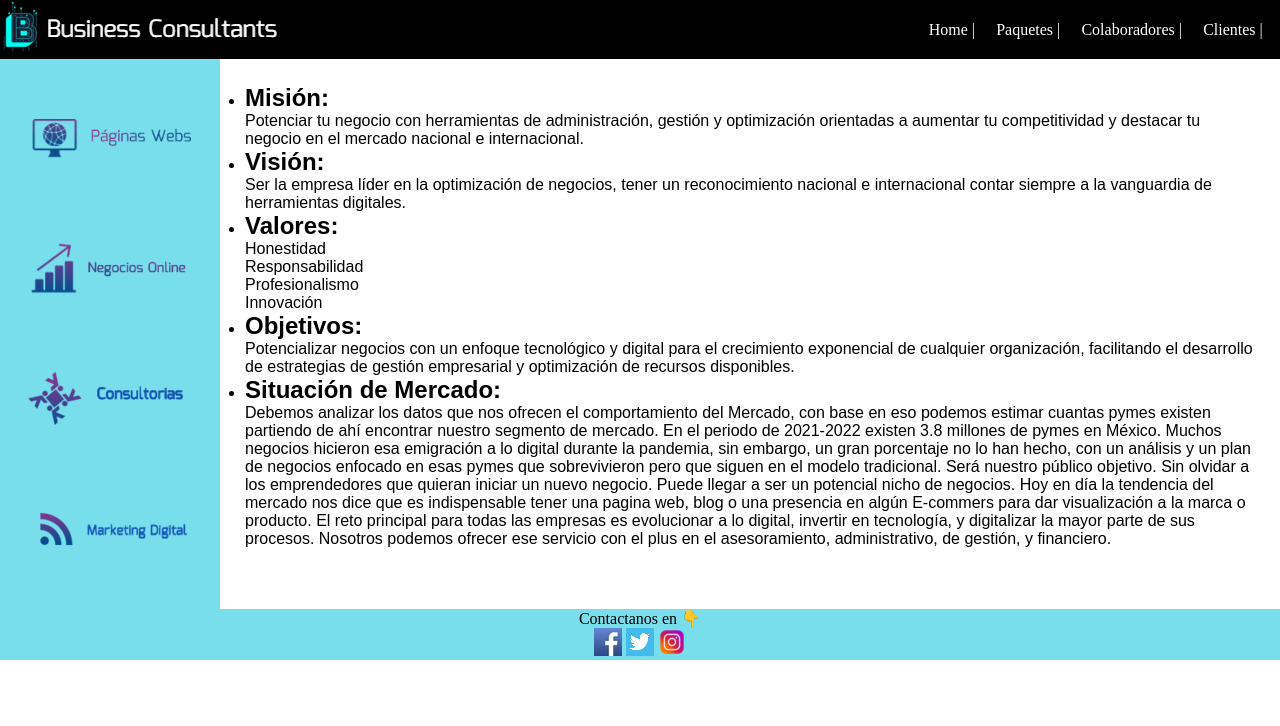
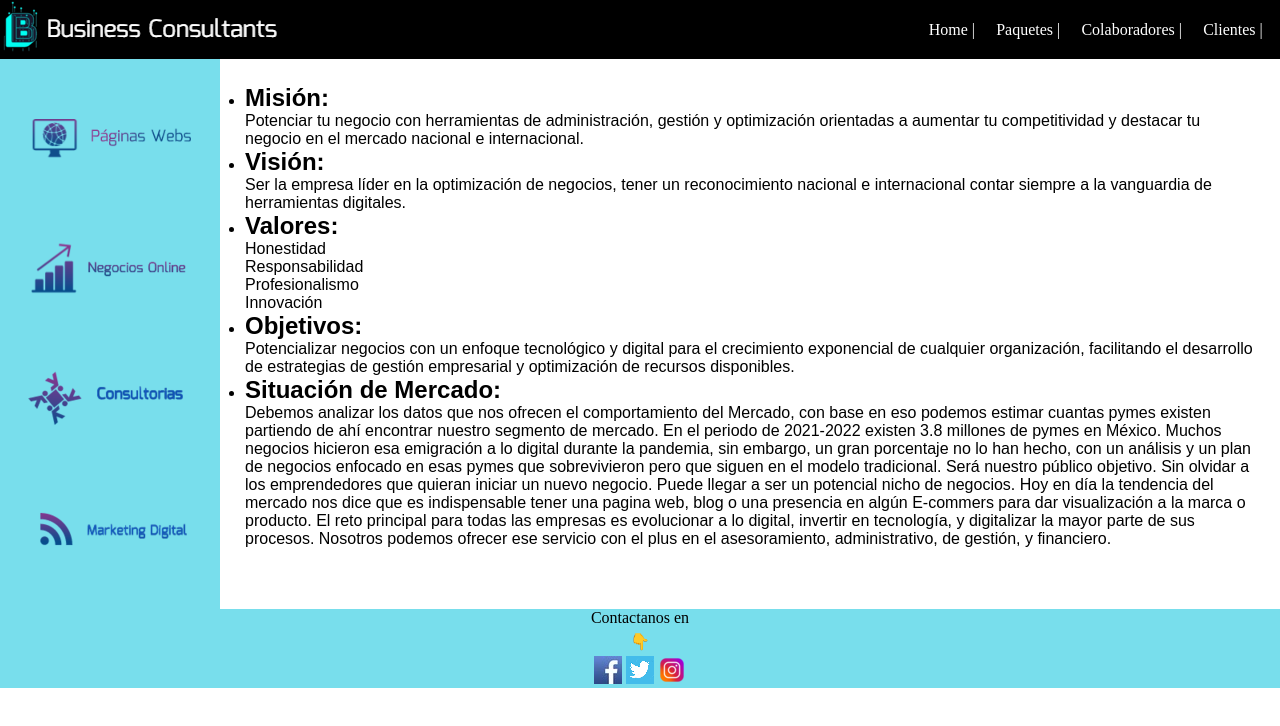
Before and after one commit to PepeCharly01/Business-Consultants, a plain HTML site: page index.html in a window 1280 px wide. Drawn offline with Linux system fonts and the light colour scheme.

Commit message:
cambio en el Footer

```diff
--- a/index.html
+++ b/index.html
@@ -47,7 +47,7 @@
     </section>
   </main>
   <footer class="footer">
-    <p>Contactanos en 	&#128071;</p> <div><a href="https://facebook.com" target="_blank"><img src="./facebook-paper-011(1).jpg" alt=""></a> <a href="https://twitter.com/?lang=es" target="_blank"><img src="./image(1).png" alt=""></a> <a href="https://www.instagram.com/?hl=es-la" target="_blank"><img src="./3b21c7efd2ba9c119fb8d361acacc31d(1).png" alt=""></a></div>
+    <p>Contactanos en </p> <p class="emoji">&#128071;</p> <div><a href="https://facebook.com" target="_blank"><img src="./facebook-paper-011(1).jpg" alt=""></a> <a href="https://twitter.com/?lang=es" target="_blank"><img src="./image(1).png" alt=""></a> <a href="https://www.instagram.com/?hl=es-la" target="_blank"><img src="./3b21c7efd2ba9c119fb8d361acacc31d(1).png" alt=""></a></div>
   </footer>
 </body>
 </html>
--- a/style.css
+++ b/style.css
@@ -51,9 +51,13 @@
   .footer {
     text-align: center;
     background-color: rgba(27, 200, 223, 0.589);
+    height: 100%;
   }
   .routes__images, .web-pages {
     width: 200px;
+  }
+  .emoji {
+    padding: 5px;
   }
   /* }
   @media (min-width: 320px) {
```
